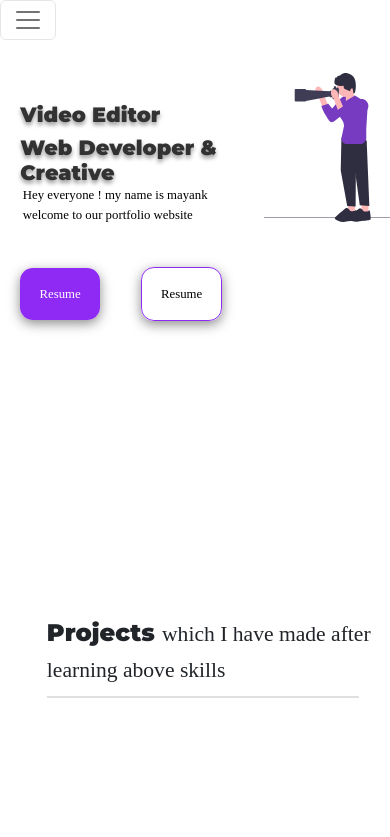
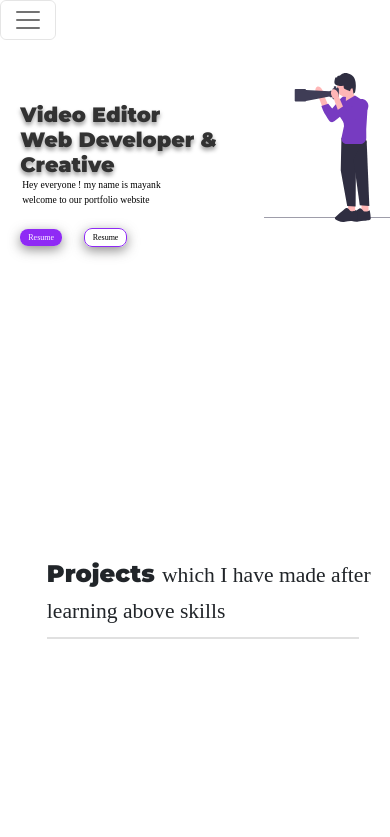
Before and after one commit to kshitijjj/Portfolio, a React (Create React App) app in the folder portfolio/: page / in a window 390 px wide. Shown: the top 837 px of the page. Built offline with nearby package versions, Linux system fonts and the light colour scheme.

Commit message:
update index.css

```diff
--- a/portfolio/src/index.css
+++ b/portfolio/src/index.css
@@ -45,7 +45,7 @@ margin: 2em;
   font-family:'Playfair Display', serif ;
 }
 .buttons{
-  margin-top: 4em;
+  margin-top:4em;
 }
 
 .box1{
@@ -55,19 +55,26 @@ margin: 2em;
   box-shadow:0px 3.6px 12px 0.2px rgba(76, 74, 74, 0.619);
   color: white;
   border-radius: 1em;
-  font-size: 1em;
-  padding: 1.5em;
+  font-size: 1.25em;
+  padding-top: 0.8em;
+  padding-bottom: 0.8em;
+  padding-left: 1.5em;
+  padding-right: 1.5em;
 }
 .box2{
   text-decoration: none;
+  font-size: 1.25em;
   font-family:'Playfair Display', serif ;
   background-color: white;
   border: 1px solid rgb(143, 42, 245) ;
   box-shadow:0px 3.6px 12px 0.2px rgba(76, 74, 74, 0.619);
   color: black;
   border-radius: 1em;
-  padding: 1.5em;
-  margin-left: 3.2em;
+  padding-top: 0.8em;
+  padding-bottom: 0.8em;
+  padding-left: 1.5em;
+  padding-right: 1.5em;
+  margin-left: 2.7em;
 }
 
 
@@ -80,7 +87,7 @@ margin: 2em;
   font-size: 1.4em;
   width: 30vw;
   padding-left: 0.2em;
-  height: 3.8vh;
+  height:2.4vh;
   font-family: 'Playfair Display', serif;
   color: black;
 }
@@ -105,6 +112,7 @@ margin: 2em;
 #text3{
   font-family: 'Montserrat', sans-serif;
   font-size: 3em;
+  margin-bottom: 0;
   text-shadow: 0px 3px 4px grey;
   color: black;
   opacity: 80%;
@@ -481,6 +489,9 @@ margin-left: 25%;
   #text3,#text33{
     font-size: 1.3em;
   }
+  #text3{
+    margin-bottom: 0%;
+  }
   #text33{
     width: 60vw;
   }
@@ -488,24 +499,27 @@ margin-left: 25%;
     margin-left:8%;
     margin-top: 20%;
   }
-  #text1,#text11{
-    font-size: 0.8em;
-  }
   #text1{
+    font-size: 0.6em;
     width: 65vw;
     margin-bottom: 0.1%;
-    height: 2.4vh;
+    height: 1.8vh;
   }
   #text11{
+    font-size: 0.6em;
     width: 65vw;
+    margin-bottom: 0;
+    height: 3.4vh;
   }
   .buttons{
-    margin-top: 2em;
+    margin-top: 0;
   }
   .box1,.box2{
-    width: 20vw;
-    height: 8vh;
-    font-size: 0.8em;
+    font-size: 0.5em;
+    padding-top:0.5em ;
+    padding-bottom: 0.5em;
+    padding-left: 1em;
+    padding-right: 1em;
   }
   #img1{
     width: 45vw;
```
